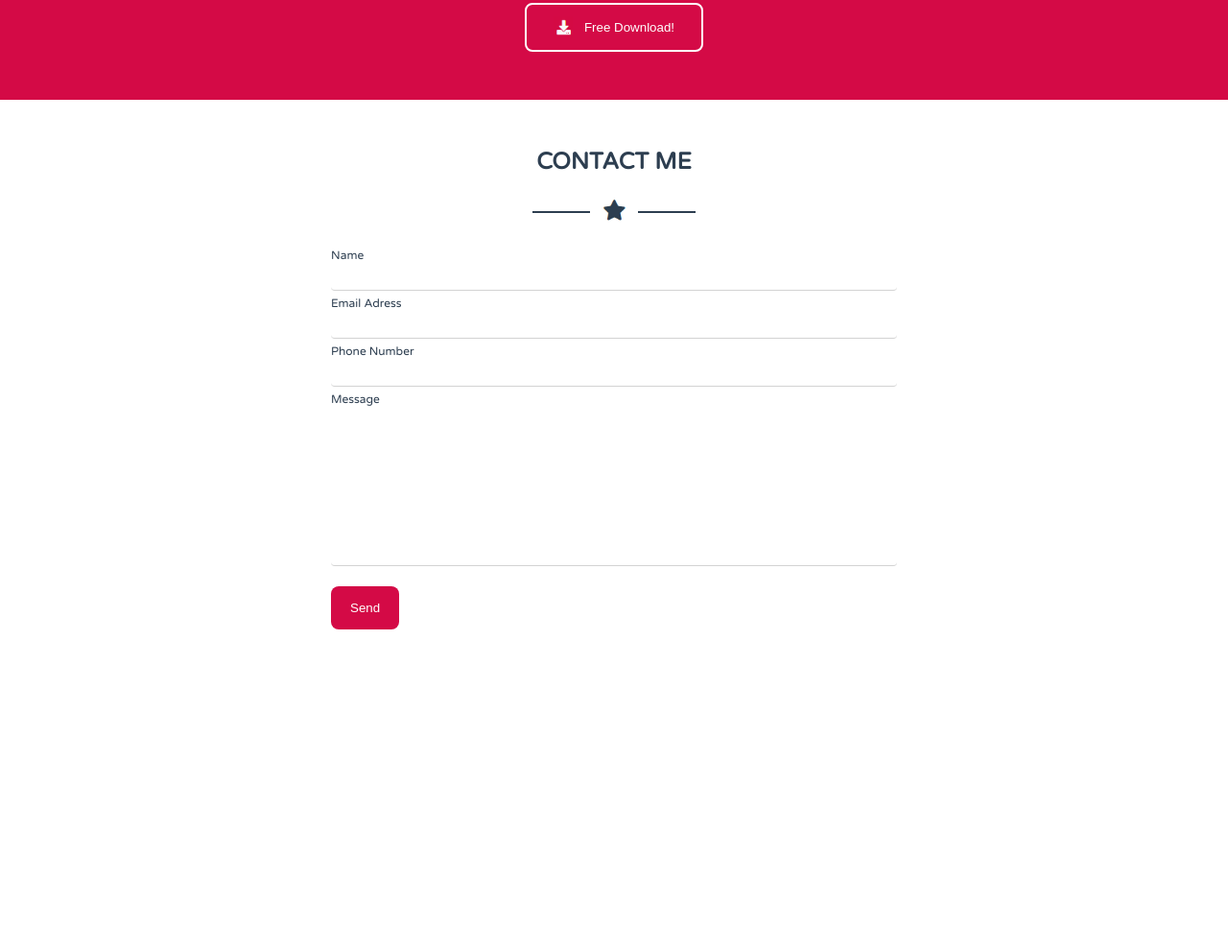
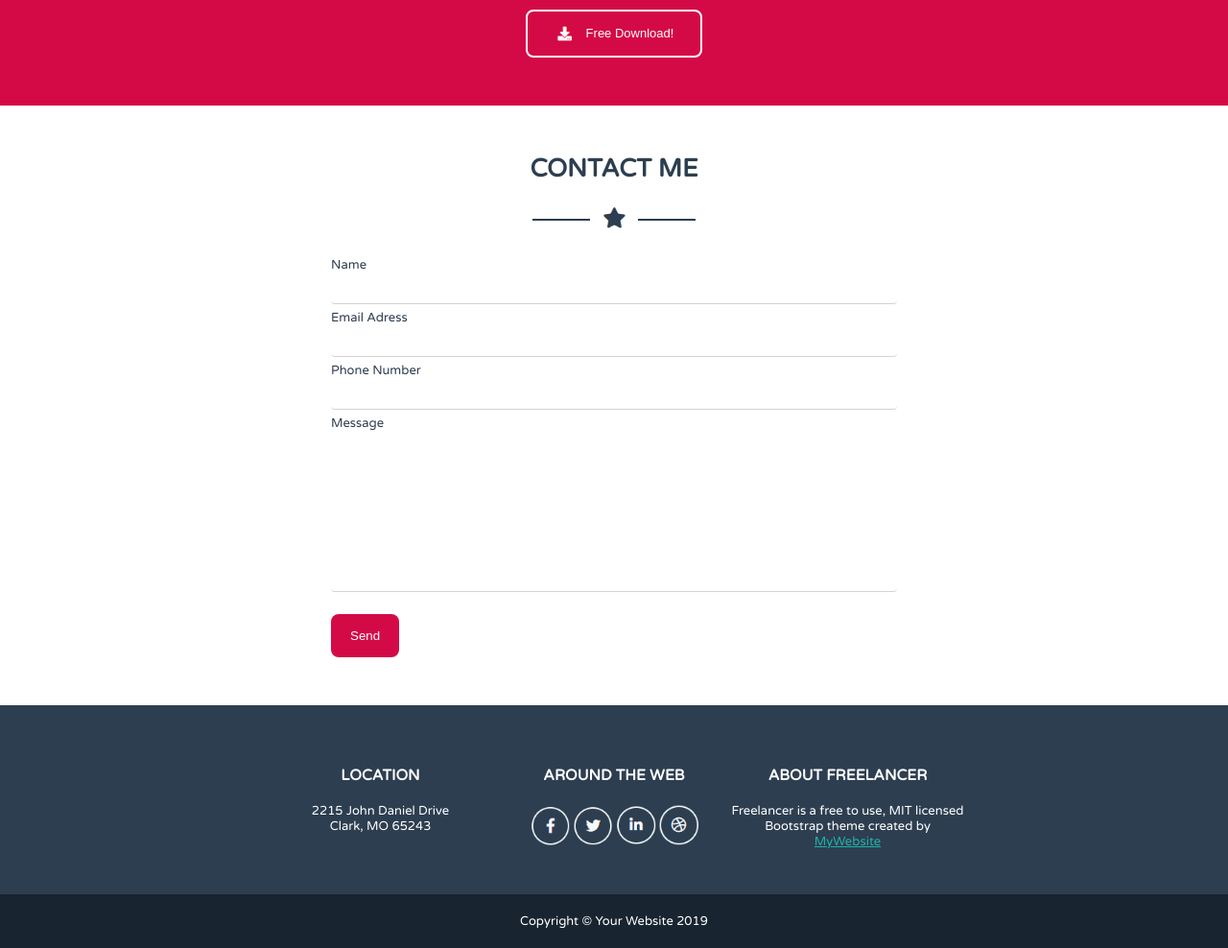
Before and after one commit to mahzi20/heroway-desafio-MyWebsite, a plain HTML site: page index.html in a window 1280 px wide. Shown: the part 1421-2409 px from the top of the page at 96% size. Before the commit the page ends 2127 px from the top, so only its background shows below. Drawn offline with Linux system fonts and the light colour scheme.

Commit message:
versao final responsiva

```diff
--- a/css/footer.css
+++ b/css/footer.css
@@ -1 +1,73 @@
+.more{
+    display: grid;
+    grid-template-columns: 30% 20% 30%;
+    grid-gap: 1.5rem;
+    background-color: #2D3E50;
+    width: 100%;
+    height: auto;
+    padding: 5% 15% 1rem 15%;
+    justify-content: center;
+}
+
+.more div{
+    align-items: center;
+    display: flex;
+    flex-direction: column;
+}
+
+.more a{
+    text-align: center;
+}
+
+.more .titu{
+    font-size: 1.2rem;
+}
+
+.more .moreimg{
+    display: grid;
+    grid-template-columns: auto auto auto auto;
+    width: 100%;
+    padding-bottom: 20%;
+}
+
+.moreimg img{
+    padding: 0.1rem;
+    width: 100%;
+    max-width: 50px;
+    cursor: pointer;
+}
+
+@media (max-width: 599px) {
+    .more{
+    display: grid;
+    grid-template-columns: 30% 30% 30%;
+    padding-bottom: 1rem;
+    }
+
+    .more .moreimg{
+        display: grid;
+        grid-template-columns: auto auto;
+        width: 100%;
+        padding-bottom: 20%;
+    }
+
+}
+
+.linkmore:link {
+    color: lightseagreen;
+}
+
+.linkmore:visited {
+    color: lightseagreen;
+}
+
+.footer{
+    display: flex;
+    align-items: center;
+    background-color: #182430;
+    justify-content: center;
+    width: 100%;
+    height: auto;
+    padding: 20px;
+}
 /* cor rodape 	#182430*/
--- a/css/header.css
+++ b/css/header.css
@@ -12,6 +12,10 @@
     display: flex;
     justify-content: space-around;
     align-items: center;
+}
+
+.title{
+    margin: 1rem;
 }
 
 .nav-ul {
--- a/css/index.css
+++ b/css/index.css
@@ -1,5 +1,4 @@
 @import url('https://fonts.googleapis.com/css?family=Varela+Round');
-@import url('https://fontawesome.com/how-to-use/on-the-web/setup/hosting-font-awesome-yourself');
 
 @import 'header.css';
 @import 'section.css';
@@ -12,15 +11,23 @@
 html, body {
       margin: 0;
       padding: 0;
-      font: 12px 'Varela Round';
+      font: 13px 'Varela Round';
   }
 
   h1,
   h2,
-  h3{
+  h3
+  {
       margin: 0;
       padding: 0;
       color: white;
+  }
+
+  a{
+      margin: 0;
+      padding: 0;
+      color: white;
+      font-size: 1rem;
   }
 
   h4,
--- a/css/section.css
+++ b/css/section.css
@@ -62,8 +62,7 @@ h2, h4{
 }
 
 .galeria img{
-    width: 290px;
-    height: auto;
+    width: 100%;
 
 }
 .galeria img:hover {box-shadow: 0 12px 16px 0 rgba(0,0,0,0.24), 0 17px 50px 0 rgba(0,0,0,0.19);}
--- a/index.html
+++ b/index.html
@@ -29,7 +29,7 @@
                 <div><img class="estrelarosa" src= "img/estrelarosa.png" title="Estrela"></div>
                 <div class="risco"></div>
             </div>
-            <h3>Graphic Artist - Web Designer - Illustrator</h3>
+            <a>Graphic Artist - Web Designer - Illustrator</a>
         </div>
 
     <div class= "portfolio">
@@ -59,10 +59,10 @@
                 <div class="risco"></div>
             </div>
             <div class= "aboutcontent">
-                <div><h3>Freelancer is a free bootstrap theme created by Start Bootstrap. The download includes the complete source files including HTML, CSS, and JavaScript as well as optional SASS stylesheets for easy customization.</h3></div>
-                <div><h3>You can create your own custom avatar for the masterhead, change the icon in the dividers, and add your email adress to the contact form to make it fully functional!</h3></div>
+                <div><a>Freelancer is a free bootstrap theme created by Start Bootstrap. The download includes the complete source files including HTML, CSS, and JavaScript as well as optional SASS stylesheets for easy customization.</a></div>
+                <div><a>You can create your own custom avatar for the masterhead, change the icon in the dividers, and add your email adress to the contact form to make it fully functional!</a></div>
             </div>
-        <button class="downloadbtn"> <img src="img/downfinal.png" alt="download"> <span>Free Download!</span> </button>
+        <button class="downloadbtn"> <img src="img/downfinal.png" alt="download"> <a>Free Download!</a> </button>
     </div>
 
     <div class= "contactme">
@@ -87,5 +87,26 @@
                 </form>
             </div>
     </div>
+
+    <div class= "more">
+
+            <div><a class= "titu"><strong>LOCATION</strong></a></div>
+            <div><a class= "titu"><strong>AROUND THE WEB</strong></a></div>
+            <div><a class= "titu"><strong>ABOUT FREELANCER</strong></a></div>
+            <div><a>2215 John Daniel Drive <br> Clark, MO 65243</a></div>
+            <div class= "moreimg">
+                <img src="img/face.png" title="Facebook" alt="Facebook">
+                <img src="img/twitter.png" title="Twitter" alt="Twitter">
+                <img src="img/linkedin.png" title="LinkedIn" alt="LinkedIn">
+                <img src="img/dribbble.png" title="Dribbble" alt="Dribbble">
+            </div>
+            <div><a>Freelancer is a free to use, MIT licensed Bootstrap theme created by <a class="linkmore" href="">MyWebsite</a></a></div>
+
+    </div>
+
+    <div class = "footer">
+        <a>Copyright &copy Your Website 2019</a>
+
+    </div>
 </body>
 </html>
```
Also changed, not shown: img/dribbble.png (added), img/face.png (added), img/linkedin.png (added), img/redessociais.png (added), img/twitter.png (added).
